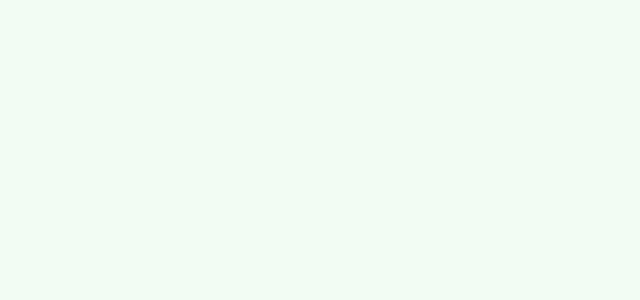
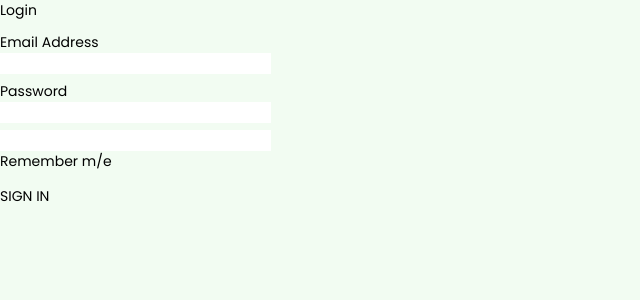
Before and after one commit to Arjunarunachalan/sigi_frontend, a React (Create React App) app: page /login in a window 1280 px wide. Before the commit this address had no page. Shown: the top 300 px of the page, without its empty margins (0-640 px from the left). Built offline with nearby package versions, Linux system fonts and the light colour scheme.

Commit message:
login route settup

```diff
--- a/src/Components/Login/Login.jsx
+++ b/src/Components/Login/Login.jsx
@@ -1,10 +1,10 @@
 import React from "react";
 import './Login.css'
-function Loginform() {
+function Login() {
     return (
         <div className="wrapper d-flex align-items-center justift-content-center w-100">
         <div className="login">
-            <h2 className="mb-3">Login Form</h2>
+            <h2 className="mb-3">Login</h2>
             <div className="form_group mb-2">
                 <label htmlFor="email">Email Address</label>
                 <input type="email"/>
@@ -22,4 +22,4 @@
         </div>
     )
 }
-export default Loginform
+export default Login
--- a/src/Routes/Route.js
+++ b/src/Routes/Route.js
@@ -1,20 +1,17 @@
 import React from "react";
 import { BrowserRouter, Routes, Route } from "react-router-dom";
 import Signup from "../Components/Signup/Signup";
-import ShopRoute from "./ShopRoute";
 import Layout from "../Layouts";
 import Products from "../Pages/Shop/Products";
-import ProfileItems from "../Layouts/ProfileItems";
+import Login from "../Components/Login/Login";
 const IndexRouter = () => {
   return (
     <BrowserRouter>
       <Routes>
-          <Route path="/signup" element={<Signup />} />
-
-
-        <Route path="/" element={<Layout />}>
-            <Route path="products" element={<Products />} />
-
+        <Route path="/signup" element={<Signup />} />
+        <Route path="/login" element={<Login />} />
+         <Route path="/" element={<Layout />}>
+          <Route path="products" element={<Products />} />
         </Route>
         {/* <ShopRoute /> */}
       </Routes>
```
